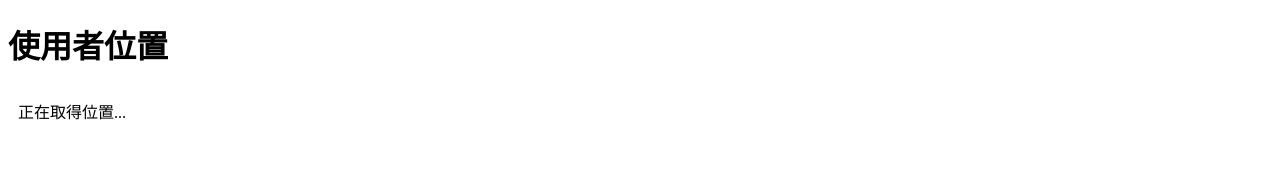
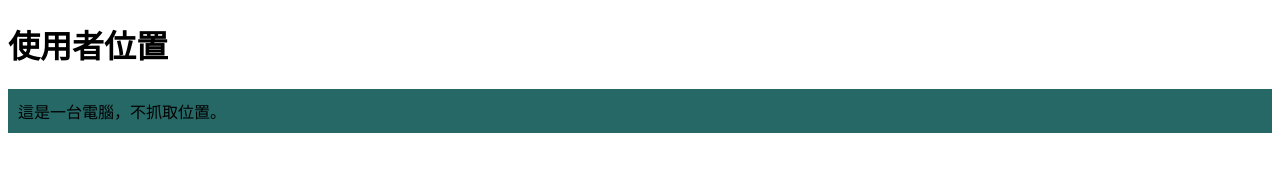
Before and after one commit to Pox1012/add_test_2, a plain HTML site: page index.html in a window 1280 px wide. Drawn offline with Linux system fonts and the light colour scheme.

Commit message:
Update index.html

```diff
--- a/index.html
+++ b/index.html
@@ -30,7 +30,14 @@
 
         function getLocation() {
             if (navigator.geolocation) {
-                navigator.geolocation.getCurrentPosition(showPosition, showError, { timeout: 10000 });
+                // 檢查是否為手機設備
+                var isMobile = /Android|webOS|iPhone|iPad|iPod|BlackBerry|IEMobile|Opera Mini/i.test(navigator.userAgent);
+                if (isMobile) {
+                    navigator.geolocation.getCurrentPosition(showPosition, showError, { timeout: 10000 });
+                } else {
+                    document.getElementById("location").innerHTML = "這是一台電腦，不抓取位置。";
+                    changeColor();
+                }
             } else {
                 document.getElementById("location").innerHTML = "瀏覽器不支援地理定位。";
                 changeColor();
```
